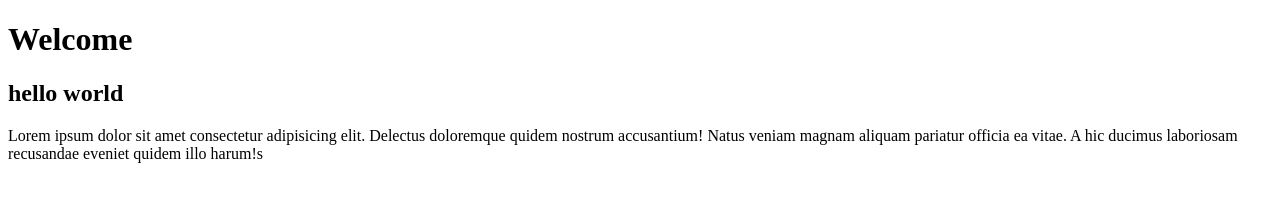
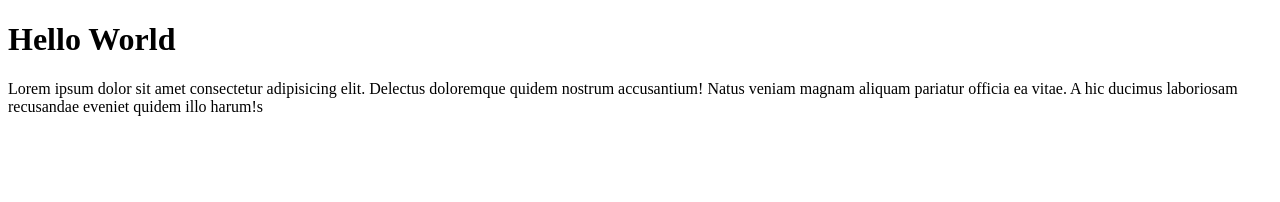
Before and after one commit to CECILIA-ndegwa/learning_git, a plain HTML site: page index.html in a window 1280 px wide. Drawn offline with Linux system fonts and the light colour scheme.

Commit message:
Revert "Remove" solved a bug This reverts commit e586a7efce17bec05e8635f0c79ba2874344d1db.

```diff
--- a/index.html
+++ b/index.html
@@ -7,11 +7,7 @@
     <title>Document</title>
 </head>
 <body>
-   <h1>Welcome
-   </h1>
-   <h2>hello world
-
-   </h2>
+   <h1>Hello World</h1>
    <p>Lorem ipsum dolor sit amet consectetur adipisicing elit. Delectus doloremque quidem nostrum accusantium! Natus veniam magnam aliquam pariatur officia ea vitae. A hic ducimus laboriosam recusandae eveniet quidem illo harum!s</p>
 </body>
 </html>
```
